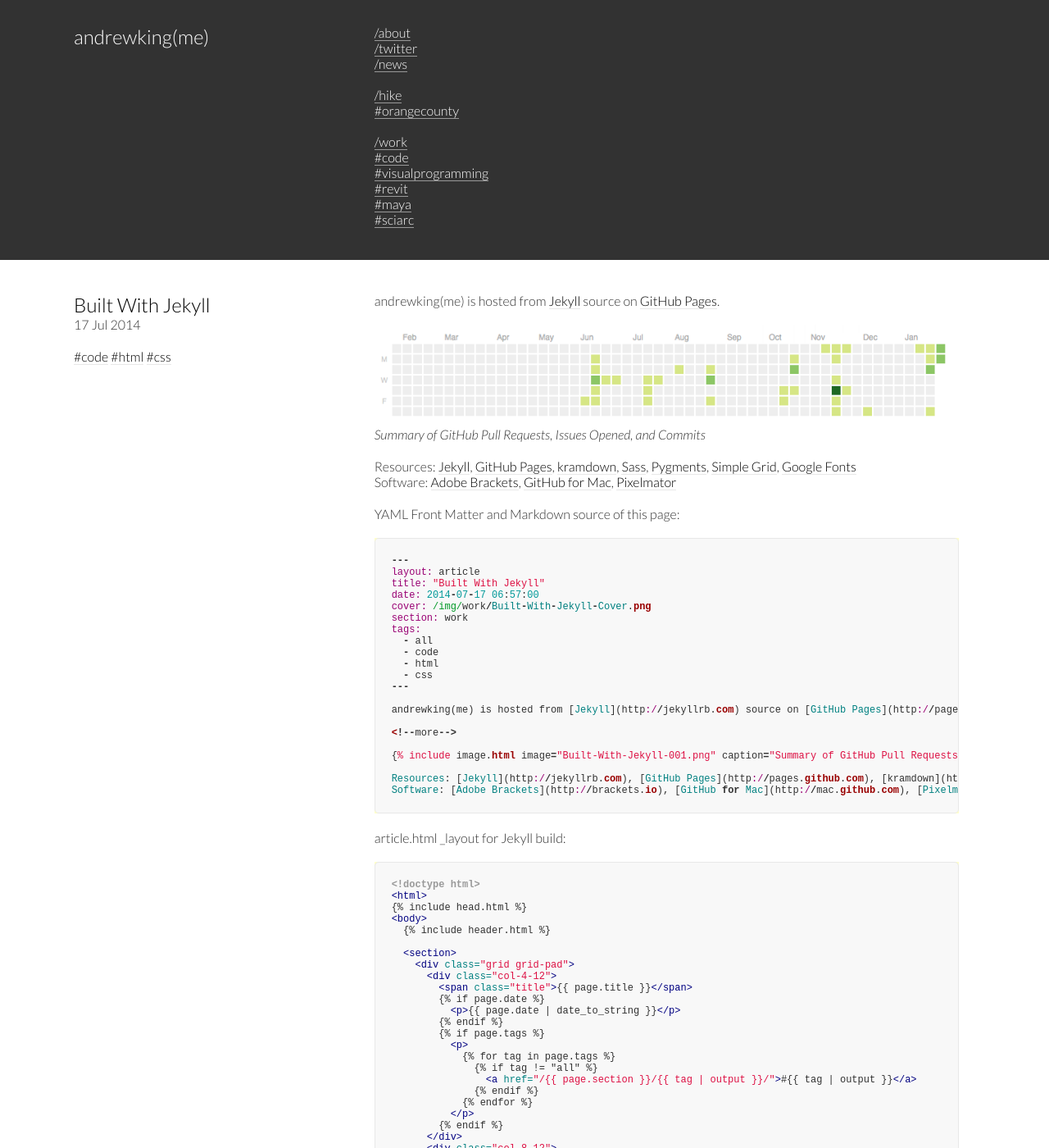
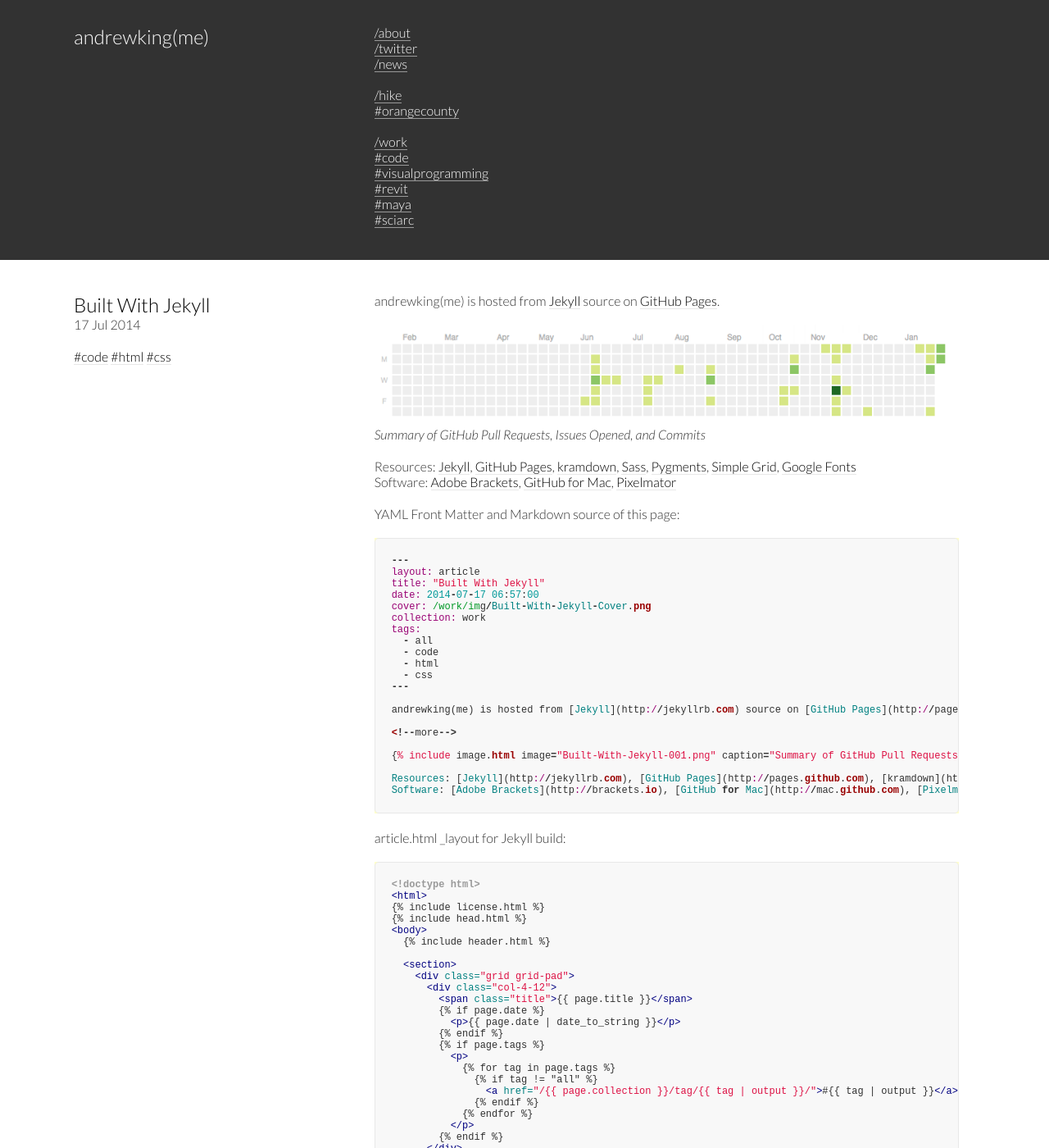
Before and after one commit to andrewkingme/andrewkingme.github.io, a Jekyll site: the page built from _work/Built-With-Jekyll.md, in a window 1280 px wide and 1400 px high. Shown: the whole window at 82% size. Built offline with Jekyll 4.4.1, drawn with Linux system fonts in a browser that asks for light colours; some of the changed lines change nothing that is shown.

Commit message:
Update Highlighted Code

```diff
--- a/_work/Built-With-Jekyll.md
+++ b/_work/Built-With-Jekyll.md
@@ -28,8 +28,8 @@
 layout: article
 title: "Built With Jekyll"
 date: 2014-07-17 06:57:00
-cover: /img/work/Built-With-Jekyll-Cover.png
-section: work
+cover: /work/img/Built-With-Jekyll-Cover.png
+collection: work
 tags:
   - all
   - code
@@ -54,6 +54,7 @@
 {% raw %}
 <!doctype html>
 <html>
+{% include license.html %}
 {% include head.html %}
 <body>
   {% include header.html %}
@@ -69,7 +70,7 @@
           <p>
             {% for tag in page.tags %}
               {% if tag != "all" %}
-                <a href="/{{ page.section }}/{{ tag | output }}/">#{{ tag | output }}</a>
+                <a href="/{{ page.collection }}/tag/{{ tag | output }}/">#{{ tag | output }}</a>
               {% endif %}
             {% endfor %}
           </p>
```
